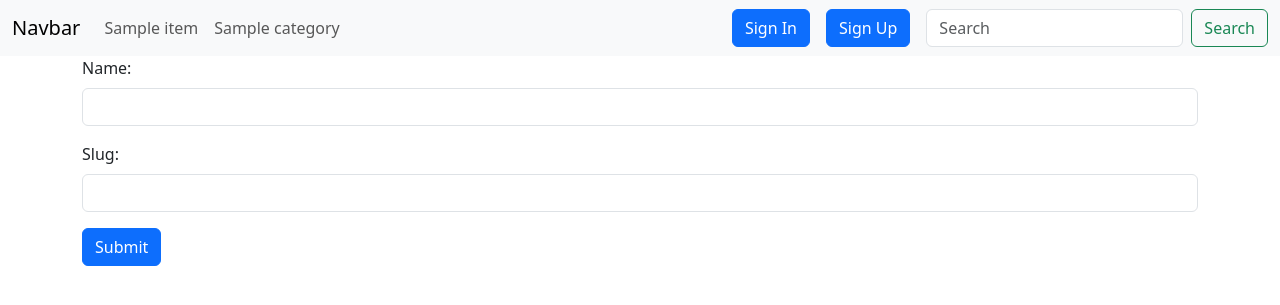
After one commit to Cursoreducation/Python-Titans-group, a Flask app: page /category/create in a window 1280 px wide. The commit adds this page. Shown: the top 305 px of the page. Run offline with Flask 2, Linux system fonts and the light colour scheme; tables that the repository leaves empty hold one stand-in row (values such as "Sample post").

Commit message:
flask restful

```diff
--- a/lectures/flask-app/docker-compose.yml
+++ b/lectures/flask-app/docker-compose.yml
@@ -20,6 +20,8 @@ services:
     build:
       dockerfile: ./docker/python/Dockerfile
       context: .
+    environment:
+      PYTHONUNBUFFERED: 1
     ports:
       - 5050:5000
     networks:
--- a/lectures/flask-app/models/models.py
+++ b/lectures/flask-app/models/models.py
@@ -20,11 +20,16 @@ class User(db.Model):
         }
 
 
+articles_categories = db.Table("articles_categories", db.Column("article_id", db.Integer, db.ForeignKey("articles.id")),
+                               db.Column("category_id", db.Integer, db.ForeignKey("categories.id")))
+
+
 class Article(db.Model):
     __tablename__ = "articles"
     id = db.Column(db.Integer, primary_key=True)
     title = db.Column(db.String(255), nullable=False)
-    body = db.Column(db.Text, nullable = False)
+    body = db.Column(db.Text, nullable=False)
+    user_id = db.Column(db.Integer, db.ForeignKey("users.id"))
     created_at = db.Column(db.DateTime, default=datetime.utcnow())
 
     @property
@@ -37,8 +42,24 @@ class Article(db.Model):
         }
 
 
+class Category(db.Model):
+    __tablename__ = "categories"
+    id = db.Column(db.Integer, primary_key=True)
+    name = db.Column(db.String(255), nullable=False)
+    slug = db.Column(db.String(255), nullable=False, unique=True)
+    articles = db.relationship("Article", secondary=articles_categories, backref="articles")
+
+    @property
+    def serialize(self):
+        return {
+            "id": self.id,
+            "name": self.name,
+            "slug": self.slug,
+        }
+
+
 class MenuItem(db.Model):
-    __tablename__="menu_items"
+    __tablename__ = "menu_items"
     id = db.Column(db.Integer, primary_key=True)
     name = db.Column(db.String(255), nullable=False)
     link = db.Column(db.String(255), nullable=False)
--- a/lectures/flask-app/routes/api.py
+++ b/lectures/flask-app/routes/api.py
@@ -1,5 +1,5 @@
 from app import api, db
-from models import Article, MenuItem
+from models import Article, MenuItem, Category
 from flask import request, Response
 from flask_restful import Resource
 
@@ -57,6 +57,16 @@ class MenuItemResource(Resource):
         return menu_item.serialize
 
 
+class CategoryResource(Resource):
+    def get(self):
+        categories = Category.query.all()
+        categories_list = []
+        for category in categories:
+            categories_list.append(category.serialize)
+        return categories_list
+
+
 api.add_resource(ArticleResource, "/api/articles")
 api.add_resource(ArticleSingleResource, "/api/articles/<int:id>")
 api.add_resource(MenuItemResource, "/api/menu-items")
+api.add_resource(CategoryResource, "/api/categories")
--- a/lectures/flask-app/routes/articles.py
+++ b/lectures/flask-app/routes/articles.py
@@ -1,25 +1,57 @@
 from app import app, db
-from flask import render_template, request, redirect
-from models import Article
+from flask import render_template, request, redirect, session
+from models import Article, Category
 
 
 @app.route("/article/create")
 def article_create():
-    return render_template("article-create.html")
+    if session.get("user", {}).get("id", False):
+        categories = Category.query.all()
+        return render_template("article-create.html", categories=categories)
+    else:
+        return redirect("/")
 
 
 @app.route("/article/save", methods=["POST"])
 def article_save():
-    data = request.form
-    article = Article(title=data.get("title"), body=data.get("body"))
-    db.session.add(article)
-    db.session.commit()
+    if session.get("user", {}).get("id", False):
+        data = request.form
+        article = Article(title=data.get("title"), body=data.get("body"), user_id=int(session.get("user", {}).get("id")))
+        db.session.add(article)
+        for category_id in data.getlist("categories"):
+            category = Category.query.get(int(category_id))
+            category.articles.append(article)
+            db.session.add(category)
+        db.session.commit()
     return redirect("/")
 
 
 @app.route("/article/<int:id>/delete")
 def article_delete(id):
-    article = Article.query.get(id)
-    db.session.delete(article)
+    if session.get("user", {}).get("id", False):
+        article = Article.query.get(id)
+        if article.user_id == int(session.get("user", {}).get("id")):
+            db.session.delete(article)
+            db.session.commit()
+    return redirect("/")
+
+
+
+@app.route("/category/create")
+def category_create():
+    return render_template("category-create.html")
+
+
+@app.route("/category/save", methods=["POST"])
+def category_save():
+    data = request.form
+    category = Category(name=data.get("name"), slug=data.get("slug"))
+    db.session.add(category)
     db.session.commit()
     return redirect("/")
+
+
+@app.route("/category/<string:slug>")
+def category_details(slug):
+    category = Category.query.filter(Category.slug == slug).first()
+    return render_template("index.html", articles=category.articles)
--- a/lectures/flask-app/static/index.js
+++ b/lectures/flask-app/static/index.js
@@ -8,4 +8,16 @@ fetch("/api/menu-items")
             li.innerHTML = "<a href='" + el.link + "' class='nav-link'>" + el.name + "</a>";
             menu.append(li);
         }
+
+        fetch("/api/categories")
+            .then(response => response.json())
+            .then(function (response) {
+                var menu = document.getElementById("menu")
+                for (let el of response) {
+                    var li = document.createElement("li");
+                    li.classList.add("nav-item");
+                    li.innerHTML = "<a href='/category/" + el.slug + "' class='nav-link'>" + el.name + "</a>";
+                    menu.append(li);
+                }
+            })
     })
--- a/lectures/flask-app/templates/article-create.html
+++ b/lectures/flask-app/templates/article-create.html
@@ -10,6 +10,11 @@
       <textarea class="form-control" placeholder="Leave a body here" id="floatingTextarea2" name="body" style="height: 100px"></textarea>
       <label for="floatingTextarea2">Body</label>
     </div>
+    <select class="form-select form-select-lg mb-3" name="categories" multiple aria-label=".form-select-lg example">
+        {% for category in categories %}
+            <option value="{{ category.id }}">{{ category.name }}</option>
+        {% endfor %}
+    </select>
     <button type="submit" class="btn btn-primary">Submit</button>
 </form>
 
--- /dev/null
+++ b/lectures/flask-app/templates/category-create.html
@@ -0,0 +1,16 @@
+{% extends 'base.html' %}
+
+{% block content %}
+<form action="/category/save" method="POST">
+    <div class="mb-3">
+        <label for="name" class="form-label">Name:</label>
+        <input type="text" class="form-control" id="name" name="name" aria-describedby="name">
+    </div>
+    <div class="mb-3">
+        <label for="slug" class="form-label">Slug:</label>
+        <input type="text" class="form-control" id="slug" name="slug" aria-describedby="slug">
+    </div>
+    <button type="submit" class="btn btn-primary">Submit</button>
+</form>
+
+{% endblock %}
--- a/lectures/flask-app/templates/index.html
+++ b/lectures/flask-app/templates/index.html
@@ -9,7 +9,9 @@
             <h5 class="card-title">{{ article.title }}</h5>
             <h6 class="card-subtitle mb-2 text-body-secondary">{{ article.created_at }}</h6>
             <p class="card-text">{{ article.body }}</p>
-            <a href="/article/{{ article.id }}/delete" class="card-link">Delete</a>
+            {% if session.get("user", {}).get("id", False) and article.user_id == session["user"]["id"] %}
+                <a href="/article/{{ article.id }}/delete" class="card-link">Delete</a>
+            {% endif %}
         </div>
     </div>
     {% endfor %}
```
Also changed, not shown: lectures/flask-app/migrations/versions/8611d8c1bc69_add_user_id_to_articles.py (added, +34 -0 lines), lectures/flask-app/migrations/versions/ddb1fda73684_create_catory_table.py (added, +34 -0 lines), lectures/flask-app/migrations/versions/ec62171d1c8a_relation_between_articles_and_categories.py (added, +33 -0 lines).
